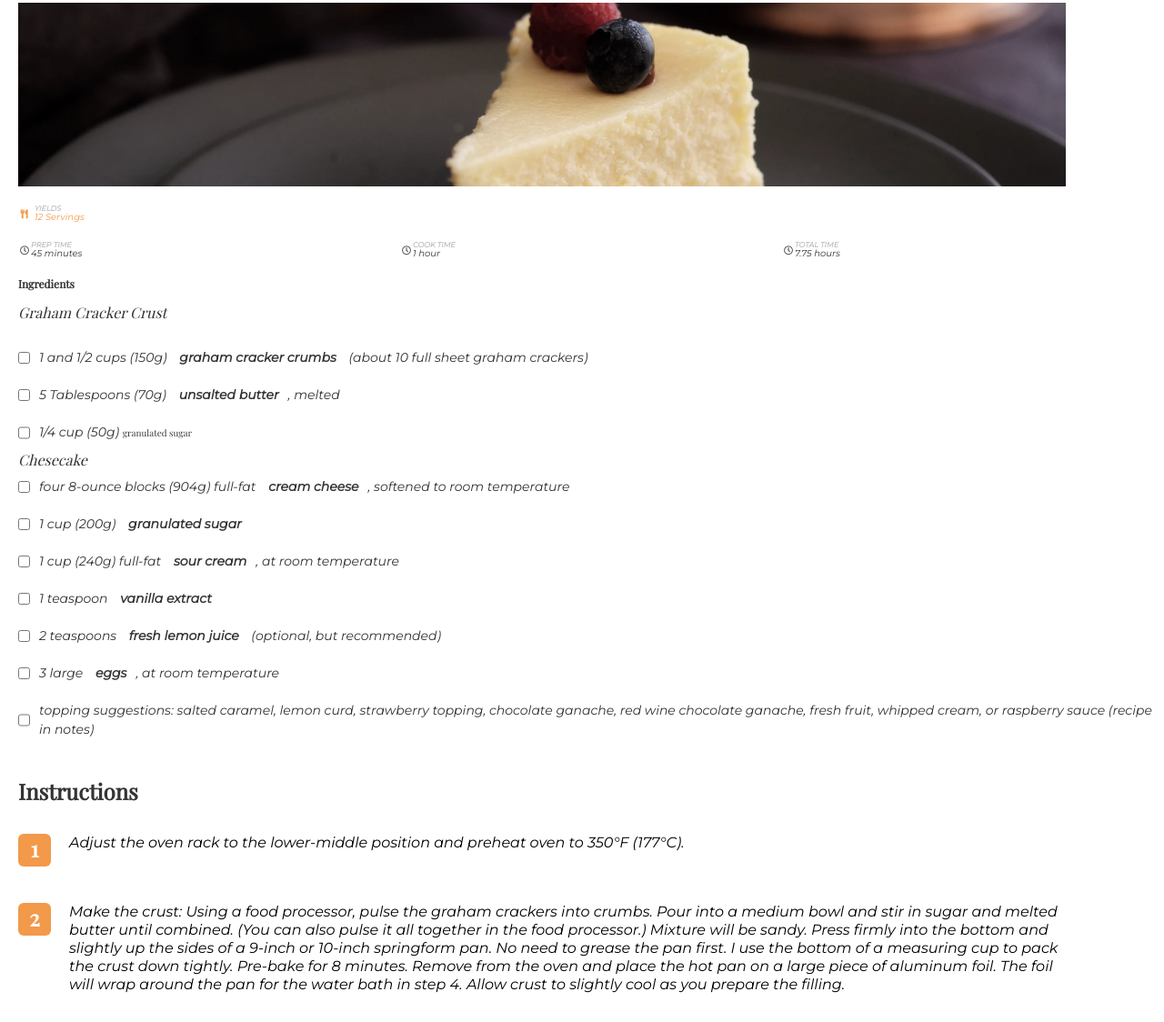
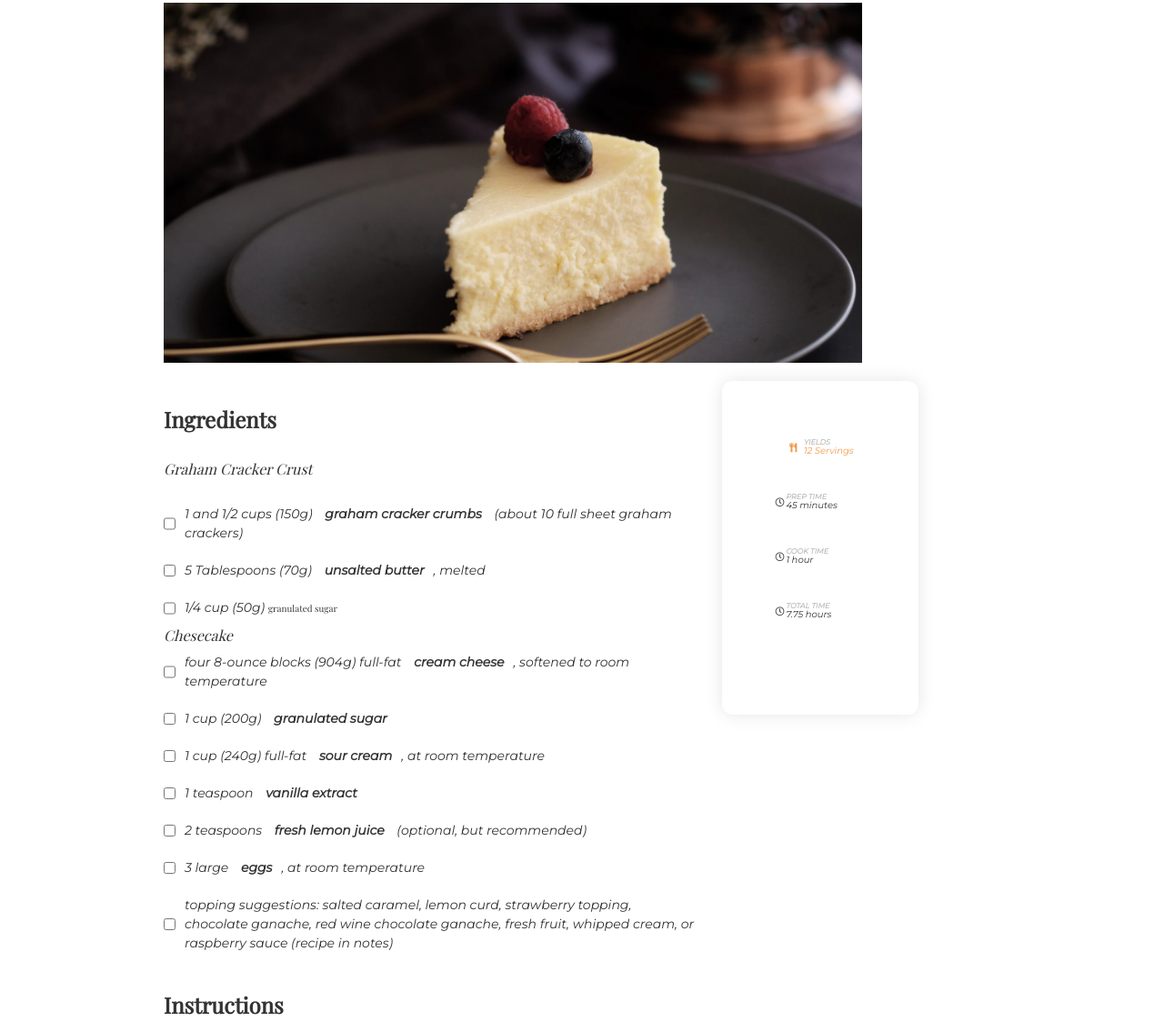
Before and after one commit to jonaaldas/Devchallenge-Project-6, a plain HTML site: page index.html in a window 1280 px wide. Shown: the part 184-1308 px from the top of the page at 91% size. Drawn offline with nearby package versions, Linux system fonts and the light colour scheme; a web font is replaced by a local one.

Commit message:
finished adding all styles

```diff
--- a/index.html
+++ b/index.html
@@ -29,7 +29,7 @@
       </div>
     </div>
     <div class="img"></div>
-
+    <div class="wrapper-w">
       <div class="prep-cont">
         <div class="prep">
           <i class="fas fa-utensils"></i>
@@ -188,7 +188,9 @@
             Serve cheesecake with desired toppings. Cover and store leftover cheesecake in the refrigerator for up to 5 days.</p>
         </div>
       </div>
+    </div>
     <a href="https://sallysbakingaddiction.com/classic-cheesecake/ " class="source">Source: https://sallysbakingaddiction.com/classic-cheesecake/ </a>
+
     <footer>
       <p>created by jonaaldas - devChallenges.io</p>
     </footer>
--- a/style.css
+++ b/style.css
@@ -20,6 +20,7 @@ body{
   width: 100%;
   min-width: 350px;
   min-height: 100vh;
+  max-width: 960px;
 }
 
 .container-1{
@@ -65,14 +66,15 @@ body{
 
 .img{
   background-image: url(/photo1\ 5.50.46\ PM.png);
-  width: 90%;
-  height: 202px;
+  width: 80%;
+  padding: 20.61%;
   background-size: cover;
   background-position-x: center;
   background-position-y: center;
   background-repeat: no-repeat;
   margin-left: 2rem;
   min-width: 350px;
+  max-width: 960px;
 }
 
 /* facts container */
@@ -81,8 +83,7 @@ body{
   display: flex;
   flex-direction: column;
   margin: 2em 0 2em 2em;
-
-
+  width: 90%;
 }
 .prep{
   /* display: flex;
@@ -166,9 +167,10 @@ body{
   font-family: Playfair Display;
   font-style: normal;
   font-weight: bold;
-  font-size: 1.2em;
+  font-size: 2.4em;
   line-height: 1.2em;
   color: #333333;
+  margin-top: 2em;
 }
 
 .ingredient-cont-p2, .cheesecake{
@@ -303,3 +305,51 @@ footer p{
   margin-top: 10px;
   margin-left: 20px;
 }
+
+@media(min-width: 810px){
+  body{
+    display: flex;
+    flex-direction: column;
+    justify-content: center;
+    align-items: center;
+  }
+  .wrapper-w{
+    display: grid;
+    grid-template-columns: 80% auto;
+    grid-template-rows: auto;
+    width: 80%;
+  }
+  .container-1{
+    max-width: 530px;
+  }
+  .prep-cont{
+    width: 216px;
+    height: 367px;
+    background: #FFFFFF;
+    box-shadow: 0px 0px 20px rgba(0, 0, 0, 0.1);
+    border-radius: 12px;
+    display: flex;
+    flex-direction: column;
+    justify-content: center;
+    align-items: center;
+    grid-column: 2/3;
+    align-self: start;
+    justify-self: center;
+  }
+
+  .prep{
+    margin-bottom: 4em;
+  }
+  .facts{
+    grid-template-columns: 1fr;
+    grid-template-rows: repeat(3,1fr);
+  }
+
+  .facts-cont{
+    margin-bottom: 4em;
+  }
+
+  .ingredient-cont{
+    grid-row: 1/2;
+  }
+}
```
Lines whose indentation alone changed are shown as unchanged.
